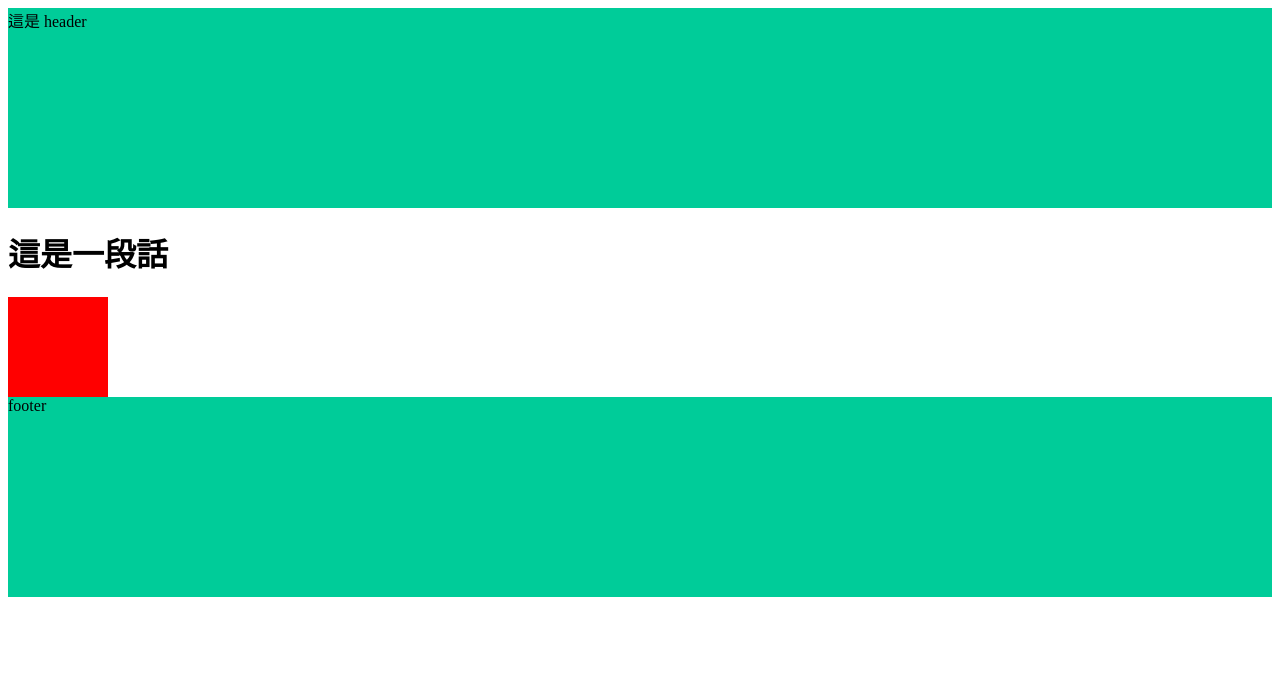
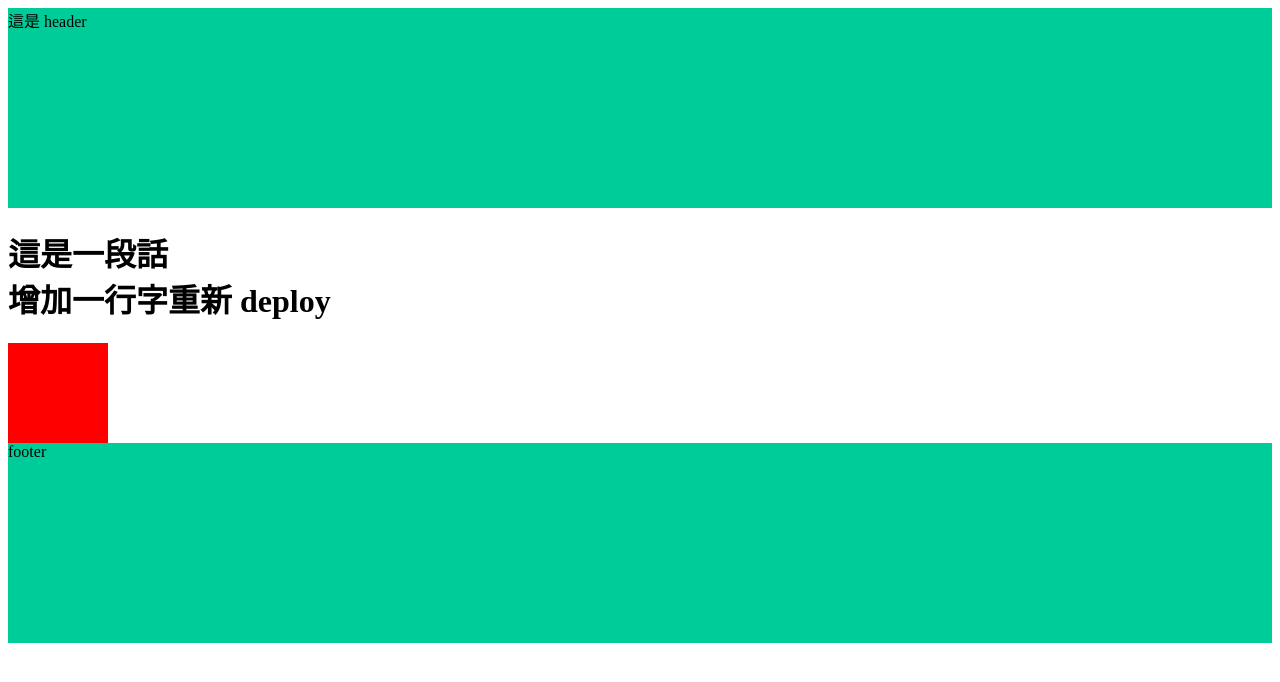
Before and after one commit to kkwcannn/1stgulp, a plain HTML site: page index.html in a window 1280 px wide. Drawn offline with Linux system fonts and the light colour scheme; files whose address does not match are found by name.

Commit message:
Update 2022-07-23T03:28:50.969Z

```diff
--- a/index.html
+++ b/index.html
@@ -16,7 +16,8 @@
 
 
 <h1>
-  這是一段話
+  這是一段話 </br>
+  增加一行字重新 deploy
 </h1>
 
 <div class="box"></div>
```
